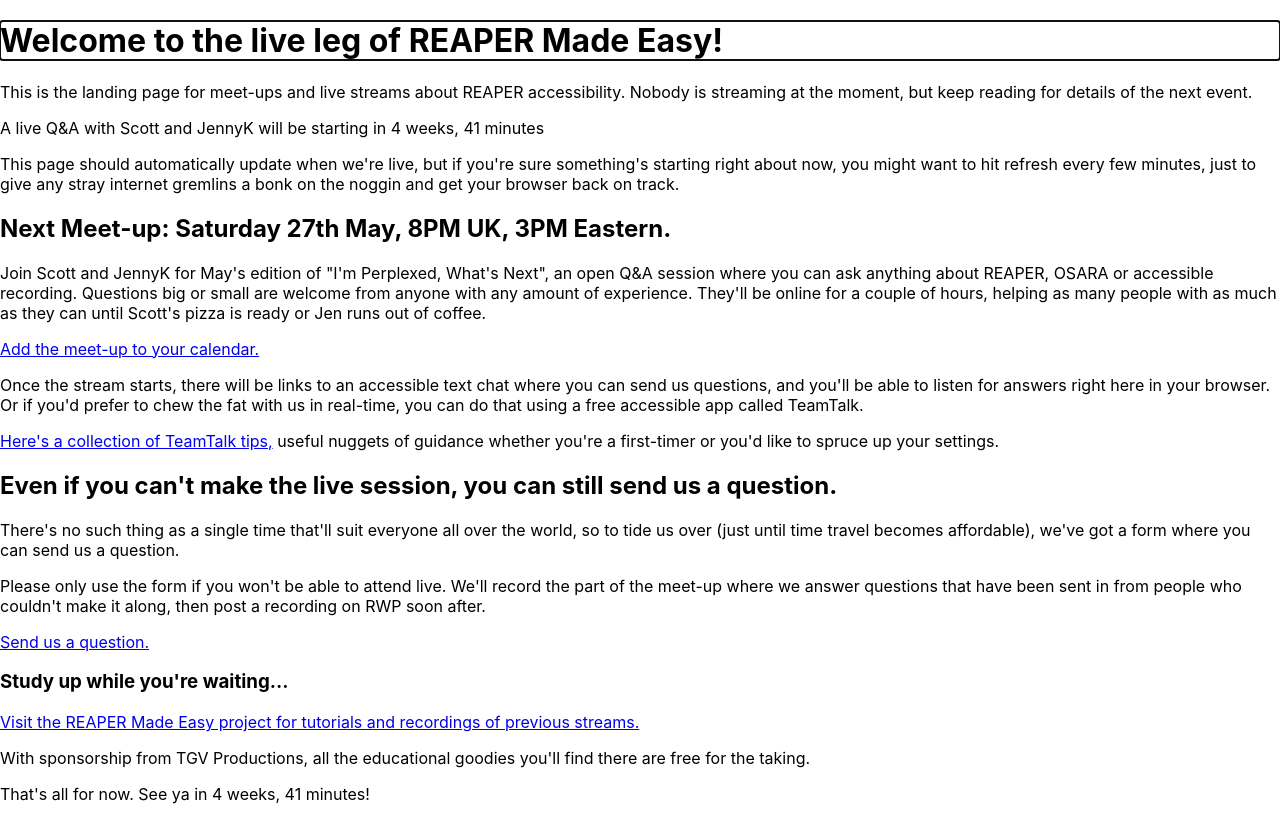
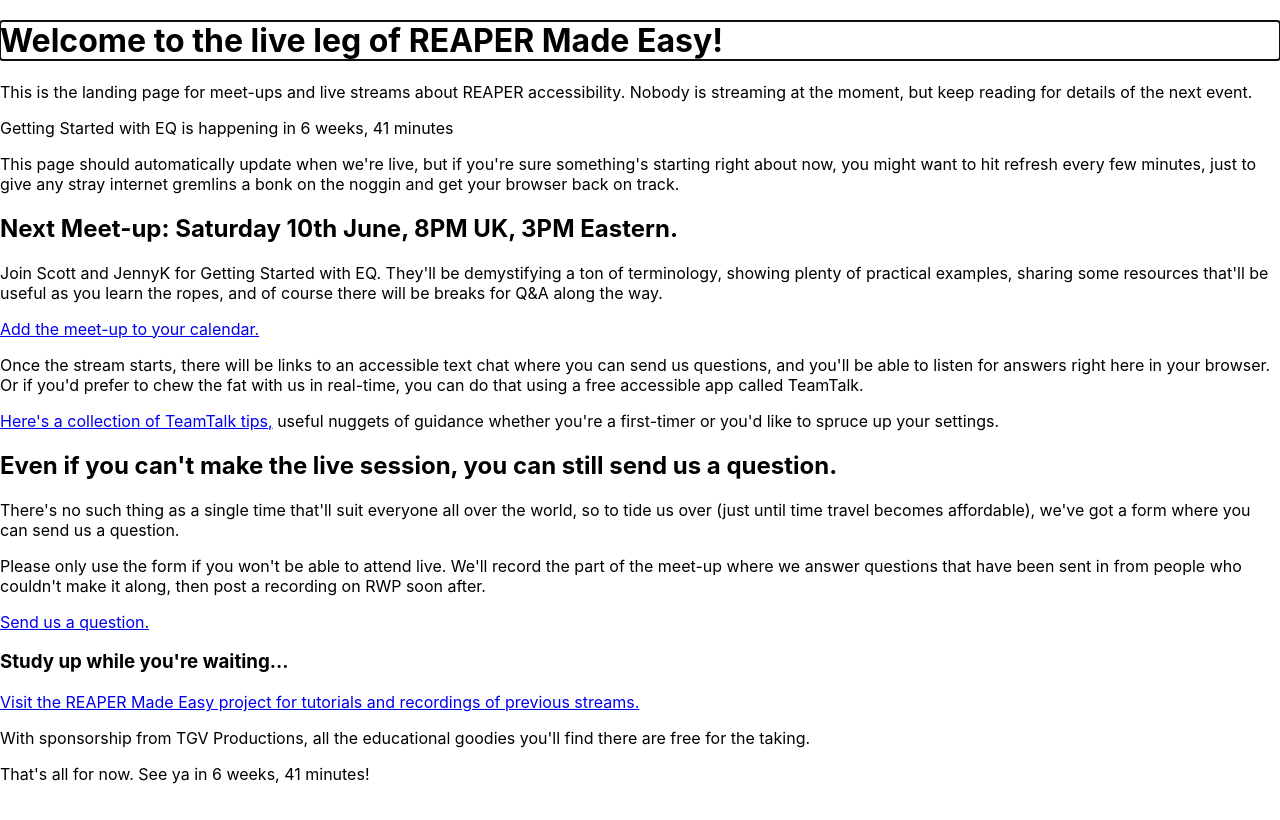
Before and after one commit to Timtam/reaper-stream-website, a React (Create React App) app: page / in a window 1280 px wide. Built offline with nearby package versions, Linux system fonts and the light colour scheme; no server answers.

Commit message:
Set up Getting Started with EQ stream

```diff
--- a/src/Live.tsx
+++ b/src/Live.tsx
@@ -8,7 +8,7 @@ interface LiveProps {
 function Live({ ytUrl }: LiveProps) {
   return (
     <>
-      <Head title="REAPER Accessibility Q&A" />
+      <Head title="REAPER Made Easy is live right now" />
       <h1
         tabIndex={-1}
         ref={(e) => {
@@ -18,7 +18,7 @@ function Live({ ytUrl }: LiveProps) {
         We're online! All systems are go (so far as we know)
       </h1>
       <p>
-        Live Q&A for the end of May is happening right now!
+        scott and JennyK are running Getting Started with EQ, right now!
 		</p>
       <p>
         Jumping by heading will move through the various ways you can get in on
--- a/src/Offline.tsx
+++ b/src/Offline.tsx
@@ -49,7 +49,7 @@ function Offline({ nextStream }: OfflineProps) {
       </p>
       {nextStream && countdown ? (
         <p>
-          A live Q&A with Scott and JennyK will be starting in{" "}
+          Getting Started with EQ is happening in{" "}
           {humanizeDuration(countdown, {
             units: ["w", "d", "h", "m"],
             round: true,
@@ -64,9 +64,9 @@ function Offline({ nextStream }: OfflineProps) {
         hit refresh every few minutes, just to give any stray
         internet gremlins a bonk on the noggin and get your browser back on track.
       </p>
-      <h2>Next Meet-up: Saturday 27th May, 8PM UK, 3PM Eastern.</h2>
+      <h2>Next Meet-up: Saturday 10th June, 8PM UK, 3PM Eastern.</h2>
       <p>
-        Join Scott and JennyK for May's edition of "I'm Perplexed, What's Next", an open Q&A session where you can ask anything about REAPER, OSARA or accessible recording. Questions big or small are welcome from anyone with any amount of experience. They'll be online for a couple of hours, helping as many people with as much as they can until Scott's pizza is ready or Jen runs out of coffee.
+        Join Scott and JennyK for Getting Started with EQ. They'll be demystifying a ton of terminology, showing plenty of practical examples, sharing some resources that'll be useful as you learn the ropes, and of course there will be breaks for Q&A along the way.
       </p>
       <p>
         <a href="/REAPERMadeEasyMeet-ups.ics" target="_blank" rel="noreferrer">
--- a/src/config.json
+++ b/src/config.json
@@ -1,4 +1,4 @@
 {
-  "nextStream": "2023-05-27T20:00:00.000+01:00",
+  "nextStream": "2023-06-10T20:00:00.000+01:00",
   "ytUrl": "https://www.youtube.com/embed/1frUNeh1PY8"
 }
```
Also changed, not shown: 1 other file (tests, documents, lock files or other folders).
